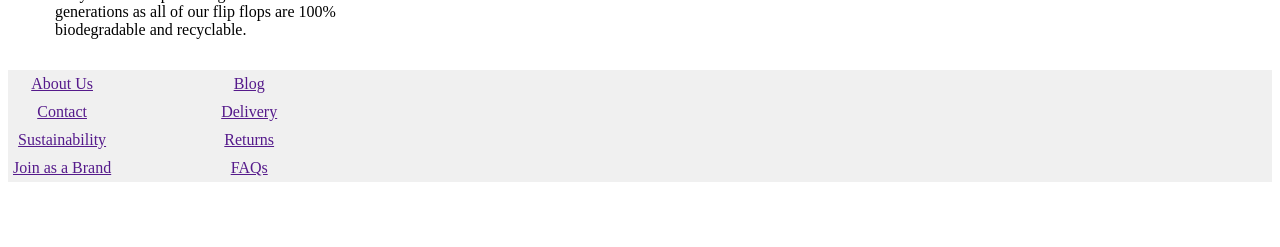
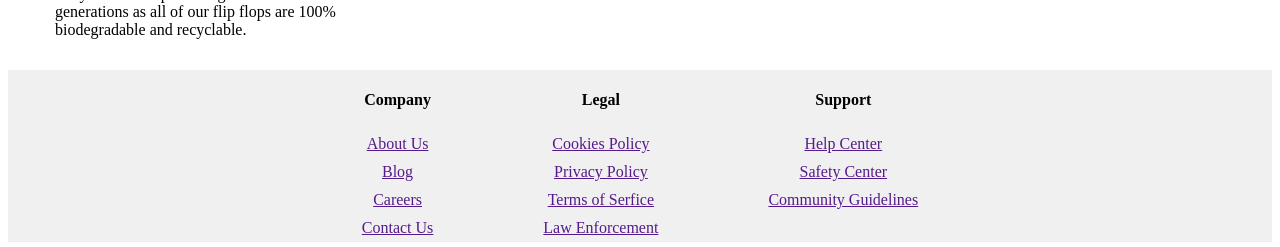
Before and after one commit to zahidq98/veo-task, a React (Create React App) app: page / in a window 1280 px wide. Shown: the part 1049-1296 px from the top of the page. Before the commit the page ends 1239 px from the top, so only its background shows below. Built offline with nearby package versions, Linux system fonts and the light colour scheme.

Commit message:
Aligned text to center

```diff
--- a/src/Components/Footer.css
+++ b/src/Components/Footer.css
@@ -1,20 +1,31 @@
 .footer-container{
-    text-align: center;
     background-color: #f0f0f0;
     display: flex;
+    justify-content: center;
 }
 
-.links{
+a{
+    padding: 5px;
+    text-align: center;
+}
+
+h4{
+    text-align: center;
+}
+
+.company-links{
     display: flex;
     flex-direction: column;
 }
 
-a{
-    padding: 5px;
-}
-
-.more-links{
+.legal-links{
     padding-left: 100px;
     display: flex;
     flex-direction: column;
 }
+
+.support-links{
+    padding-left: 100px;
+    display: flex;
+    flex-direction: column;
+}
--- a/src/Components/Footer.jsx
+++ b/src/Components/Footer.jsx
@@ -3,17 +3,25 @@ import "./Footer.css"
 const Footer = () => {
     return (
       <div className="footer-container">
-          <div className="links">
+          <div className="company-links">
+          <h4>Company</h4>
           <a href="">About Us</a>
-          <a href="">Contact</a>
-          <a href="">Sustainability</a>
-          <a href="">Join as a Brand</a>
+          <a href="">Blog</a>
+          <a href="">Careers</a>
+          <a href="">Contact Us</a>
           </div>
-          <div className="more-links">
-          <a href="">Blog</a>
-          <a href="">Delivery</a>
-          <a href="">Returns</a>
-          <a href="">FAQs</a>
+          <div className="legal-links">
+          <h4>Legal</h4>
+          <a href="">Cookies Policy</a>
+          <a href="">Privacy Policy</a>
+          <a href="">Terms of Serfice</a>
+          <a href="">Law Enforcement</a>
+          </div>
+          <div className="support-links">
+          <h4>Support</h4>
+          <a href="">Help Center</a>
+          <a href="">Safety Center</a>
+          <a href="">Community Guidelines</a>
           </div>
       </div>
 
```
